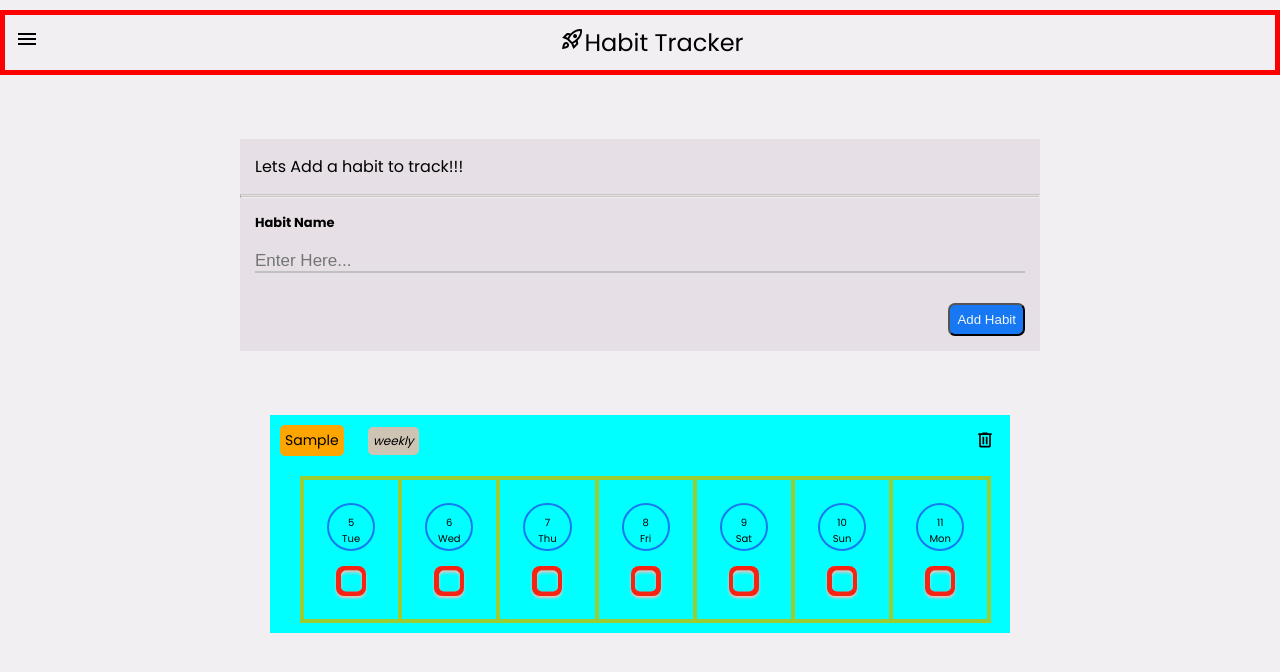
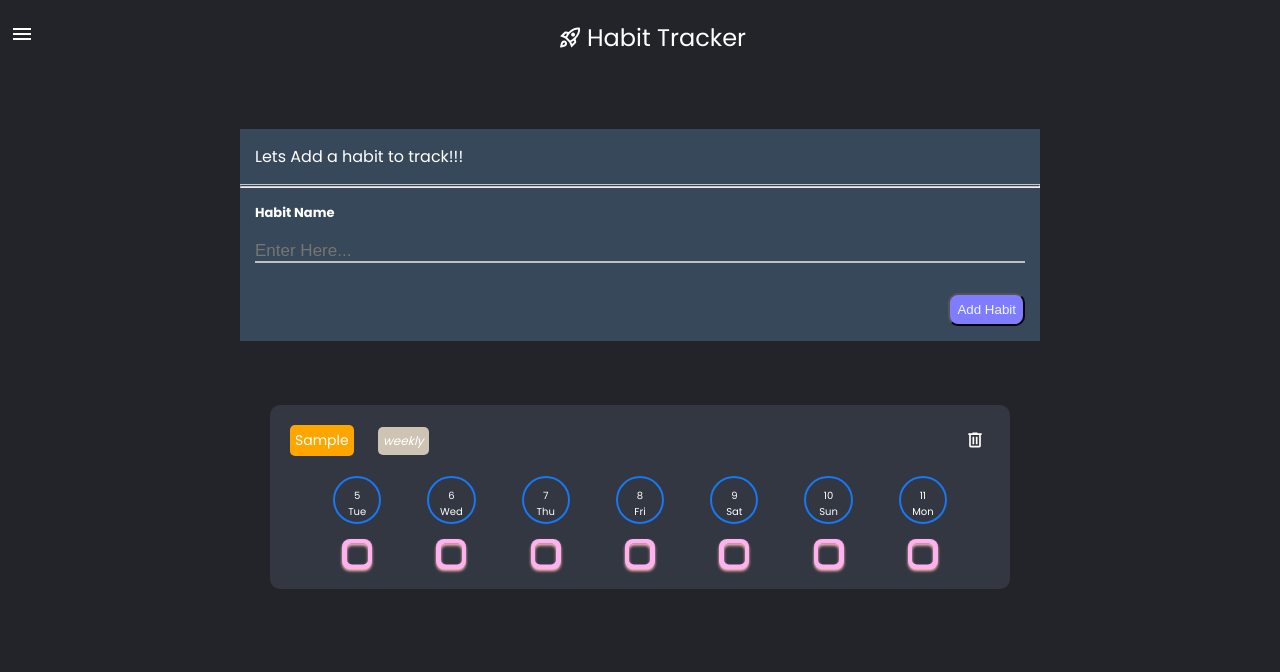
Before and after one commit to Chiranjiv-123/Habit-tracker, a plain HTML site: page index.html in a window 1280 px wide. Both pictures are taken after typing "Sample" into the empty fields and a click on the button "Add Habit". Drawn offline with nearby package versions, Linux system fonts and the light colour scheme.

Commit message:
changed the UI to dark mode

```diff
--- a/index.html
+++ b/index.html
@@ -15,7 +15,7 @@
                 menu
             </span>
         </div>
-        <div>
+        <div class="heading">
             <span><img src="photos/rocket_launch.svg" alt="roc">Habit Tracker</span>
         </div>
         <div>
@@ -23,6 +23,12 @@
         </div>
 
     </nav>
+    <!-- <section class="side-bar">
+        <div class="side-container">
+            hello
+        </div>
+
+    </section> -->
     <section class="hab-add">
         <div class="container">
             <div class="first-line">
--- a/styles.css
+++ b/styles.css
@@ -6,12 +6,13 @@
     padding: 0;
 }
 body{
-    background-color: #4141;
+    background-color: #23242a;
+    color: #fff;
     font-family: 'Poppins', sans-serif;
 
 }
 nav{
-    border : 5px solid red;
+    /* border : 5px solid red; */
     padding : 10px;
     text-align: center;
     font-size: 1.5rem;
@@ -21,7 +22,21 @@ nav{
     justify-content: space-between
 
 }
+nav .heading span{
+  display: flex;
+  gap:5px;
 
+}
+nav .heading span img{
+    /* -webkit-filter: grayscale(100%); */
+    filter: invert(100%)
+}
+.side-bar .side-container{
+    width: 300px;
+    height: 100vh;
+    background: #000;
+    position: absolute;
+}
 .container {
     max-width: 800px;
     margin: 0 auto;
@@ -34,19 +49,15 @@ nav{
 }
 
 .hab-add .container{
-    background-color: #4141;
+    background-color: #37485a;
     padding: 0;
+    /* 37485a */
 }
 .hab-add .container .first-line{
     padding: 15px;
 }
 hr.style13 {
-    /* border: 0;
-    height: 1px;
-    background-image: -webkit-linear-gradient(left, #f0f0f0, #8c8b8b, #f0f0f0);
-    background-image: -moz-linear-gradient(left, #f0f0f0, #8c8b8b, #f0f0f0);
-    background-image: -ms-linear-gradient(left, #f0f0f0, #8c8b8b, #f0f0f0);
-    background-image: -o-linear-gradient(left, #f0f0f0, #8c8b8b, #f0f0f0);  */
+
     border-top: 3px double #c9c5c5;
 }
 .hab-add .container .second-line label{
@@ -66,6 +77,7 @@ hr.style13 {
     border-bottom: 2px solid silver ;
     font-size: 17px;
     outline: none;
+    color:whitesmoke;
 }
 
 .hab-add .container .add-habit{
@@ -76,13 +88,23 @@ hr.style13 {
 }
 .hab-add .container .add-habit button{
     padding: 7px;
-    background-color: #1877f2;
+    background-color: #7f7cff;
     color: aliceblue;
-    border-radius: 7px;
+    border-radius: 10px
+
+}
+.hab-add .container .add-habit button:hover{
+  background-color: #f6b0e9;
+}
+.hab-add .container .add-habit button:hover:after{
+  --bg-color: #7f7cff;
+  transition:1s ease var(--bg-color);
 }
 .habits-boxes .container .habit-box{
-    background-color:aqua ;
+    background-color:rgb(50, 55, 65) ;
     margin: 20px auto;
+    border-radius: 10px;
+    padding: 10px; ;
     /* border: 2px solid red */
 }
 
@@ -122,6 +144,7 @@ hr.style13 {
     height: 20px;
     width: 20px;
     user-select: none;
+    filter: invert(1);
 }
 
 .dates{
@@ -135,17 +158,17 @@ hr.style13 {
     place-items: center;
 }
 .grid-container .date_check{
-    border: 2px solid yellowgreen;
+    /* border: 2px solid yellowgreen;
     /* border-left: 2px solid yellowgreen; */
-    padding: 23px;
+    /* padding: 23px;
     border-top: 4px solid yellowgreen;
-    border-bottom: 4px  solid yellowgreen;
+    border-bottom: 4px  solid yellowgreen; */
 }
 .grid-container .date_check:first-child{
-  border-left: 4px solid yellowgreen
+  /* border-left: 4px solid yellowgreen */
 }
 .grid-container .date_check:last-child{
-    border-right:4px solid yellowgreen
+    /* border-right:4px solid yellowgreen  */
 }
 .grid-container div .date_day {
     display: flex;
@@ -180,7 +203,7 @@ div .date , .day{
     width: var(--size);
     height: var(--size);
     margin: 0 auto;
-    background-color: #f72414;
+    background-color: #ffb1ef;
     border-radius: 8px;
     box-shadow: 0 var(--shadow) #ffbeb8;
     cursor: pointer;
@@ -199,7 +222,7 @@ div .date , .day{
     width: calc(var(--size) * .7);
     height: calc(var(--size) * .7);
     margin: 0 auto;
-    background-color: cyan;
+    background-color: rgb(50, 55, 65);
     transform: translateY(-50%);
     border-radius: 5px;
 
```
